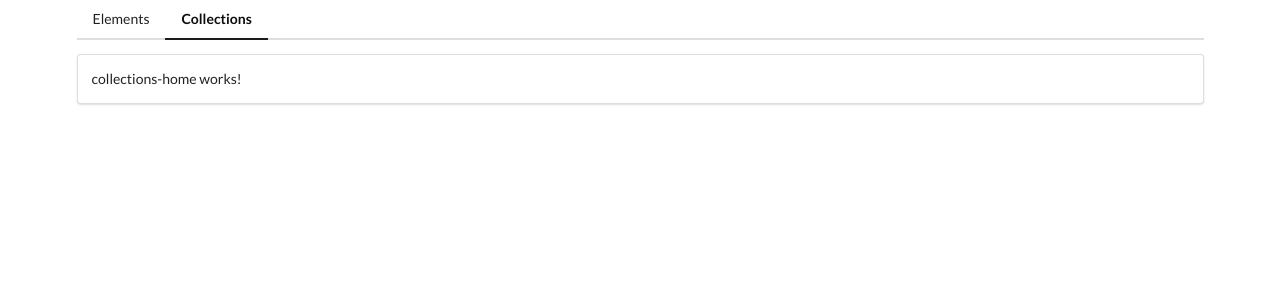
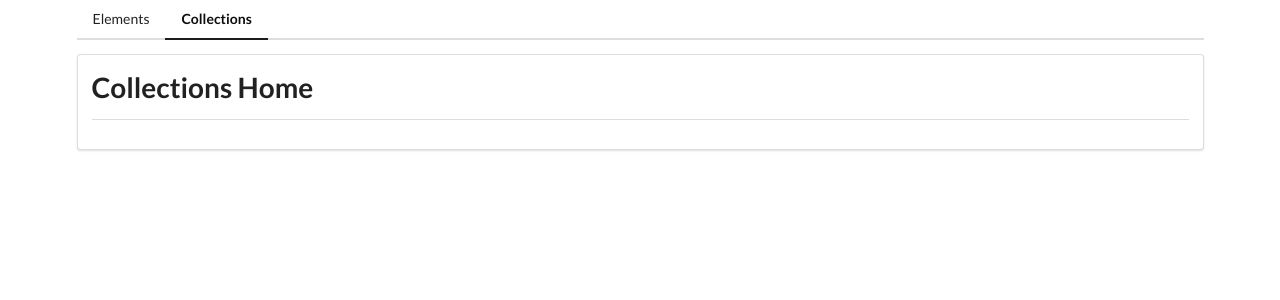
Before and after one commit to Tony940426/Angular-Components, an Angular app: page /collections in a window 1280 px wide. Shown: the top 300 px of the page. Built offline with nearby package versions, Linux system fonts and the light colour scheme.

Commit message:
Added the segment component inside element-home module

```diff
--- a/src/app/collections/collections-home/collections-home.component.html
+++ b/src/app/collections/collections-home/collections-home.component.html
@@ -1 +1,3 @@
-<p>collections-home works!</p>
+<app-divider>
+    Collections Home
+</app-divider>
--- a/src/app/collections/collections.module.ts
+++ b/src/app/collections/collections.module.ts
@@ -3,6 +3,7 @@ import { CommonModule } from '@angular/common';
 
 import { CollectionsRoutingModule } from './collections-routing.module';
 import { CollectionsHomeComponent } from './collections-home/collections-home.component';
+import { SharedModule } from '../shared/shared.module';
 
 
 @NgModule({
@@ -11,7 +12,8 @@ import { CollectionsHomeComponent } from './collections-home/collections-home.co
   ],
   imports: [
     CommonModule,
-    CollectionsRoutingModule
+    CollectionsRoutingModule,
+    SharedModule
   ],
   exports: [
   ]
--- a/src/app/elements/segment/segment.component.css
+++ b/src/app/elements/segment/segment.component.css
@@ -0,0 +1,3 @@
+div.ui.icon.header:empty  {
+    display: none;
+}
--- a/src/app/elements/segment/segment.component.html
+++ b/src/app/elements/segment/segment.component.html
@@ -5,4 +5,5 @@
     <ng-content></ng-content>
   </div>
 
-  <!-- You can only have 1 ng-content in a-->
+  <!-- You can only have 1 ng-content. -->
+  <!-- To resolve this you can use ng-content select = "something"-->
```
Also changed, not shown: src/app/elements/elements-home/elements-home.component.html (line endings or trailing spaces).
